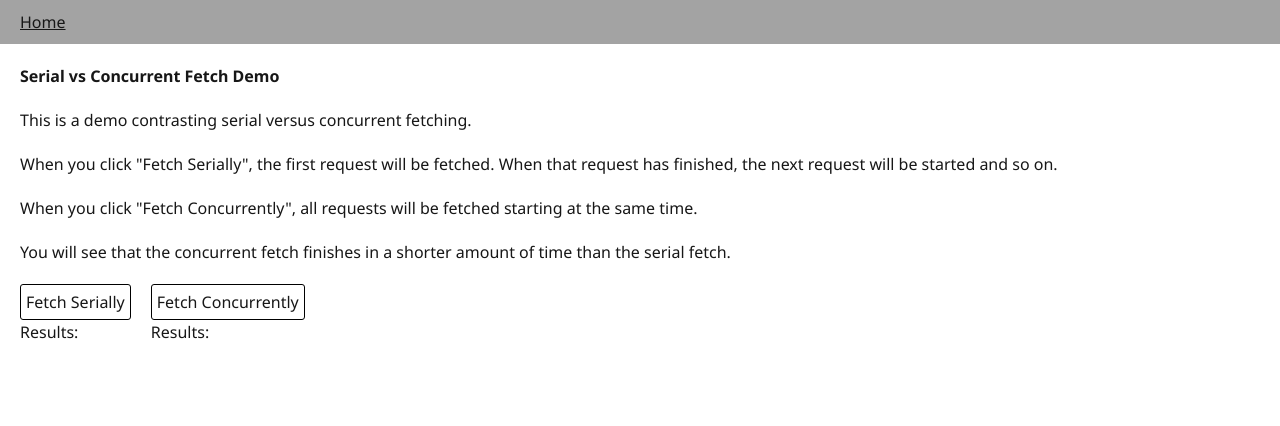
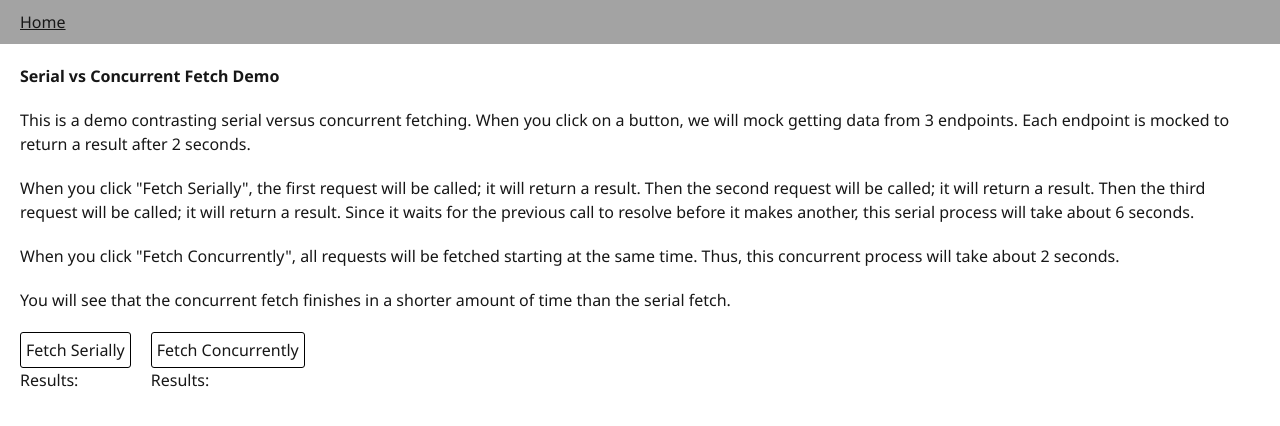
Before and after one commit to Zhusufeng/supreme-disco, a Next.js app: page /concurrency in a window 1280 px wide. Shown: the top 426 px of the page. Built offline with nearby package versions, Linux system fonts and the light colour scheme.

Commit message:
Add more description

```diff
--- a/app/concurrency/page.tsx
+++ b/app/concurrency/page.tsx
@@ -13,15 +13,22 @@ const ConcurrencyExample = () => {
     >
       <h2 style={{ fontWeight: "bold" }}>Serial vs Concurrent Fetch Demo</h2>
 
-      <p>This is a demo contrasting serial versus concurrent fetching.</p>
+      <p>
+        This is a demo contrasting serial versus concurrent fetching. When you
+        click on a button, we will mock getting data from 3 endpoints. Each
+        endpoint is mocked to return a result after 2 seconds.
+      </p>
       <p>
         When you click &quot;Fetch Serially&quot;, the first request will be
-        fetched. When that request has finished, the next request will be
-        started and so on.
+        called; it will return a result. Then the second request will be called;
+        it will return a result. Then the third request will be called; it will
+        return a result. Since it waits for the previous call to resolve before
+        it makes another, this serial process will take about 6 seconds.
       </p>
       <p>
         When you click &quot;Fetch Concurrently&quot;, all requests will be
-        fetched starting at the same time.{" "}
+        fetched starting at the same time. Thus, this concurrent process will
+        take about 2 seconds.
       </p>
       <p>
         You will see that the concurrent fetch finishes in a shorter amount of
```
